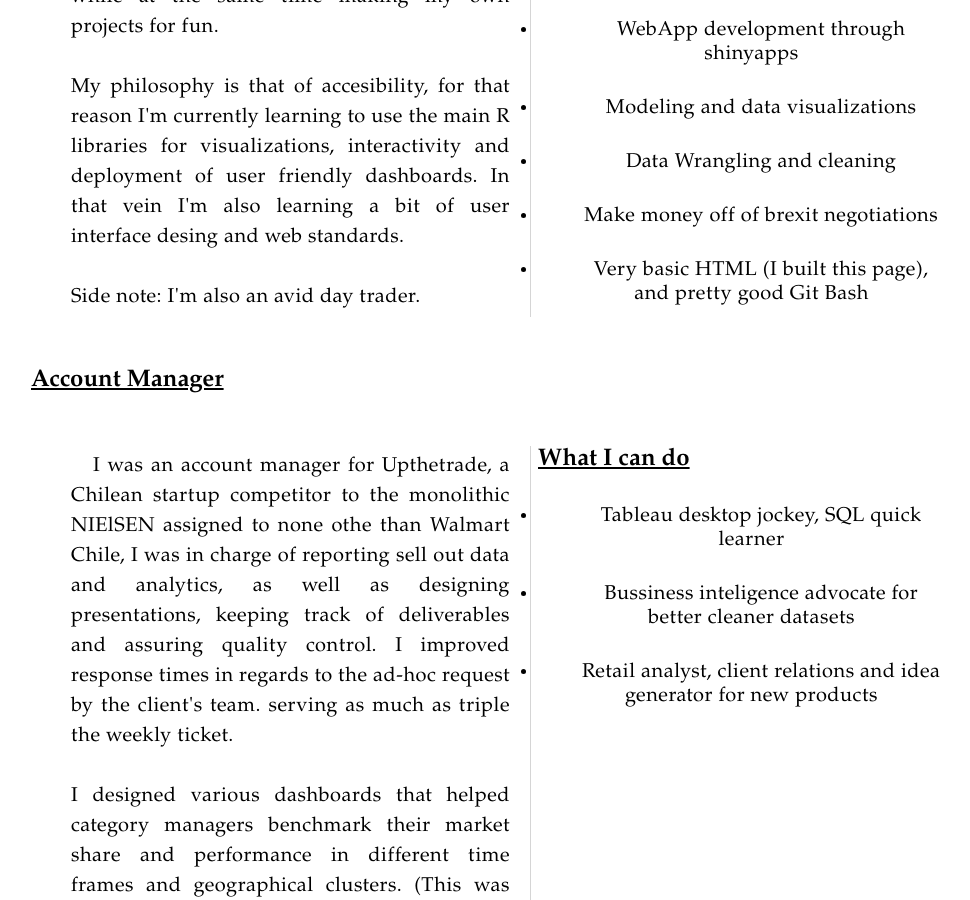
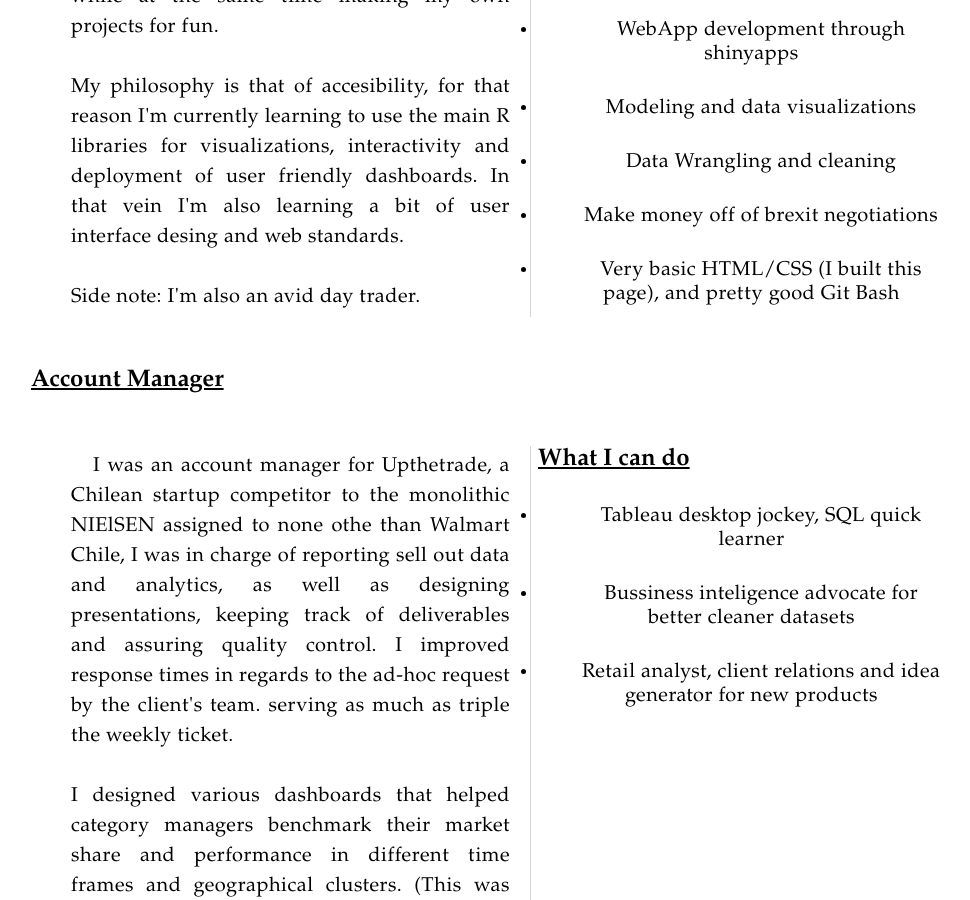
Before and after one commit to sblasco7/sblasco7.github.io, a Jekyll site: the page cv.html, which Jekyll copies as it is, in a window 1280 px wide and 900 px high, scrolled down 937 px. Shown: the whole window, without its empty margins (157-1127 px from the left). Built offline with Jekyll 4.4.1, drawn with Linux system fonts in a browser that asks for light colours.

Commit message:
Update cv.html

```diff
--- a/cv.html
+++ b/cv.html
@@ -57,7 +57,7 @@
 					<li>Modeling and data visualizations</li>
 					<li>Data Wrangling and cleaning</li>
 					<li>Make money off of brexit negotiations</li>
-					<li>Very basic HTML (I built this page), and pretty good Git Bash</li>
+					<li>Very basic HTML/CSS (I built this page), and pretty good Git Bash</li>
 				</ul>
 		    </div>
 		</div>
```
